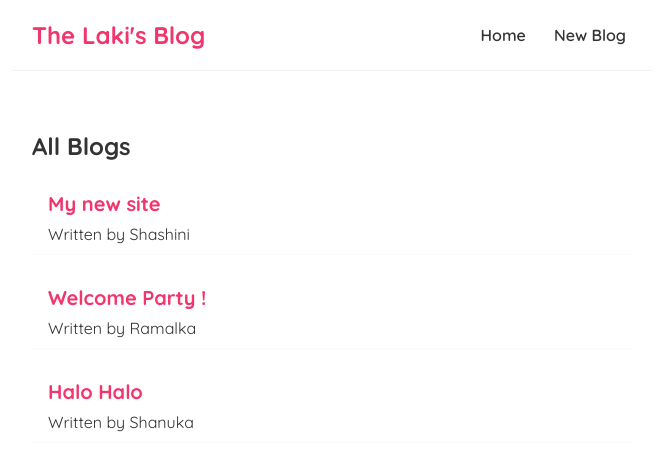
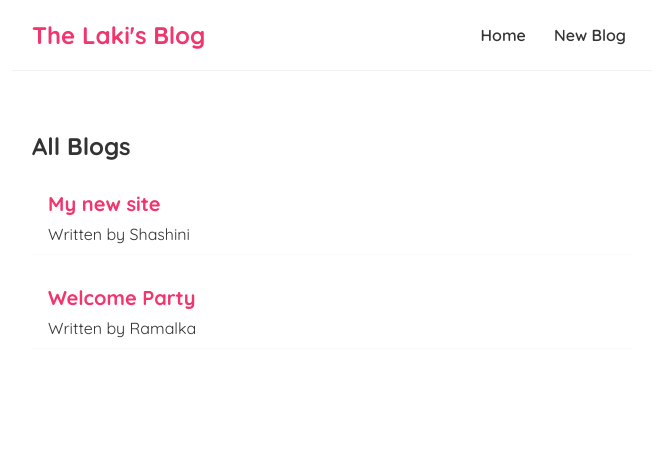
Before and after one commit to lakindu999/learn_REACT, a React (Create React App) app: page / in a window 1280 px wide. Shown: the top 470 px of the page, without its empty margins (308-964 px from the left). Built offline with nearby package versions, Linux system fonts and the light colour scheme; data requests are answered from the project's data file.

Commit message:
UseHooks

```diff
--- /dev/null
+++ b/data/db.json
@@ -0,0 +1,16 @@
+{
+    "blogs":[
+        {
+            "title": "My new site",
+            "body": "lorem ipsum...",
+            "author":"Shashini",
+            "id":1
+        },
+        {
+            "title": "Welcome Party",
+            "body": "lorem ipsum...",
+            "author":"Ramalka",
+            "id":2
+        }
+    ]
+}
--- a/src/Home.js
+++ b/src/Home.js
@@ -1,17 +1,28 @@
 import React from 'react'
-import { useState } from 'react';
+import { useState,useEffect} from 'react';
 import BlogList from './BlogList';
 
 const Home = () => {
-    const [blogs,setBlogs] = useState ([
-        {title: 'My new site', body:'lorem ipsum...', author:'Shashini', id:1},
-        {title: 'Welcome Party !', body:'lorem ipsum...', author:'Ramalka', id:2},
-        {title: 'Halo Halo', body:'lorem ipsum...', author:'Shanuka', id:3},
-    ]);
+    const [blogs,setBlogs] = useState(null);
+    const [isPending,setIsPending] = useState(true);
+
+    useEffect(()=>{
+      setTimeout(() =>{
+        fetch('http://localhost:8000/blogs')
+      .then(res =>{
+        return res.json();
+      })
+      .then(data=>{
+        setBlogs(data);
+        setIsPending(false);
+      });
+      }, 1000);
+    }, []);
 
   return (
 <div className="home">
-    <BlogList blogs={blogs} title="All Blogs"/>
+    {isPending && <div>Loading.....</div>}
+    {blogs && <BlogList blogs={blogs} title="All Blogs"/>}
 </div>
   )
 }
```
